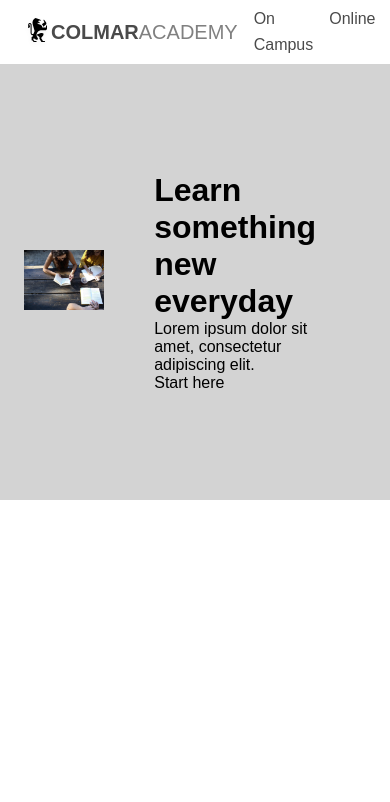
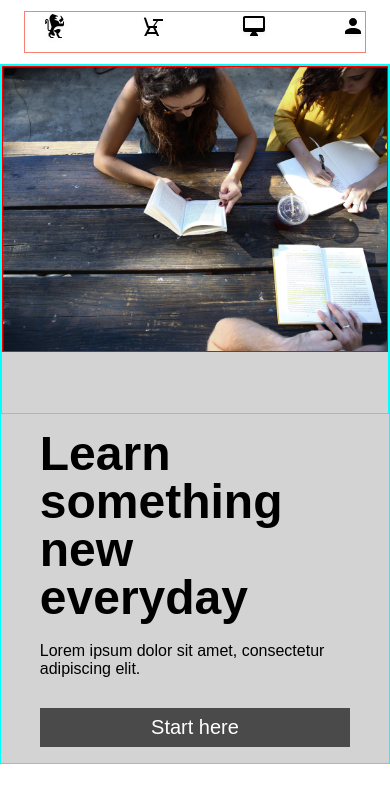
Before and after one commit to lazyfoxjumps/Colmar-Academy, a plain HTML site: page index.html in a window 390 px wide. Drawn offline with Linux system fonts and the light colour scheme.

Commit message:
header and banner

```diff
--- a/CSS/style.css
+++ b/CSS/style.css
@@ -3,14 +3,11 @@
     margin: 0 0;
     font-family: Arial, Helvetica, sans-serif;
     box-sizing: border-box;
+    font-size: 16px;
 }
 
 body {
 
-}
-
-h1 {
-    font-size: 2rem;
 }
 
 /* Header */
@@ -75,32 +72,111 @@ header {
     text-decoration: none;
   }
 
+  @media only screen and (max-width: 600px) {
+
+    header .desktop, header .desktop-logo {
+        display: none;
+    }
+
+    header .mobile {
+        display: block;
+        width: 100%;
+    }
+
+    header .mobile ul {
+        display: flex;
+        justify-content: space-between;
+        align-items: center;
+        width: 100%;
+        border: 1px solid salmon;
+    }
+  }
+
   /* Hero */
 
   .banner {
     background-color: lightgrey;
-    height: 500px;
+    height: 700px;
+    width: 100%;
   }
 
   .banner-content {
-    display: inline-flex;
-    justify-content: space-between;
+    height: 100%;
+    display: flex;
+    justify-content: center;
     align-items: center;
-    height: 100%;
-    width: 100%;
-    padding: 96px 24px 32px 24px;
+    border: 1px solid aqua;
+
   }
 
   .banner-image {
-    max-width: 100%;
+    width: 60%;
+    height: 100%;
+    padding-top: 96px;
+    padding-left: 24px;
+    padding-bottom: 32px;
+    padding-right: 24px;
+    border: 1px solid aqua;
   }
 
   .banner-image img {
     max-width: 100%;
     max-height: 100%;
-    margin: 0 auto;
+    border: 1px solid red;
   }
 
   .banner-text {
-    padding: 0 50px;
+    margin: auto 0;
+    padding-top: 96px;
+    width: 40%;
   }
+
+  .banner-text-content {
+    width: 80%;
+  }
+
+  .banner-button {
+    background-color: #4a4a4a;
+    color: white;
+    margin-top: 30px;
+    padding: 8px 0;
+    text-align: center;
+    width: 100%;
+    font-size: 20px;
+  }
+
+  .learn {
+    font-size: 3em;
+    line-height: 1em;
+    padding-bottom: 20px;
+  }
+
+  @media only screen and (max-width: 600px) {
+
+    .banner-content {
+        display: flex;
+        flex-direction: column;
+        margin-top: 64px;
+    }
+
+    .banner-image {
+        width: 100%;
+        height: 50%;
+        padding: unset;
+    }
+
+    .banner-image img {
+        width: 100%;
+    }
+
+    .banner-text {
+        display: flex;
+        justify-content: center;
+        align-items: center;
+        width: 100%;
+        height: 50%;
+        margin: unset;
+        padding: unset;
+    }
+
+  }
--- a/index.html
+++ b/index.html
@@ -37,9 +37,11 @@
                 <img src="./Assets/images/banner.jpg">
             </div>
             <div class="banner-text">
+                <div class="banner-text-content">
                 <h1 class="learn">Learn something new everyday</h1>
                 <p>Lorem ipsum dolor sit amet, consectetur adipiscing elit.</p>
                 <div class="banner-button">Start here</div>
+                </div>
             </div>
         </div>
     </div>
```
